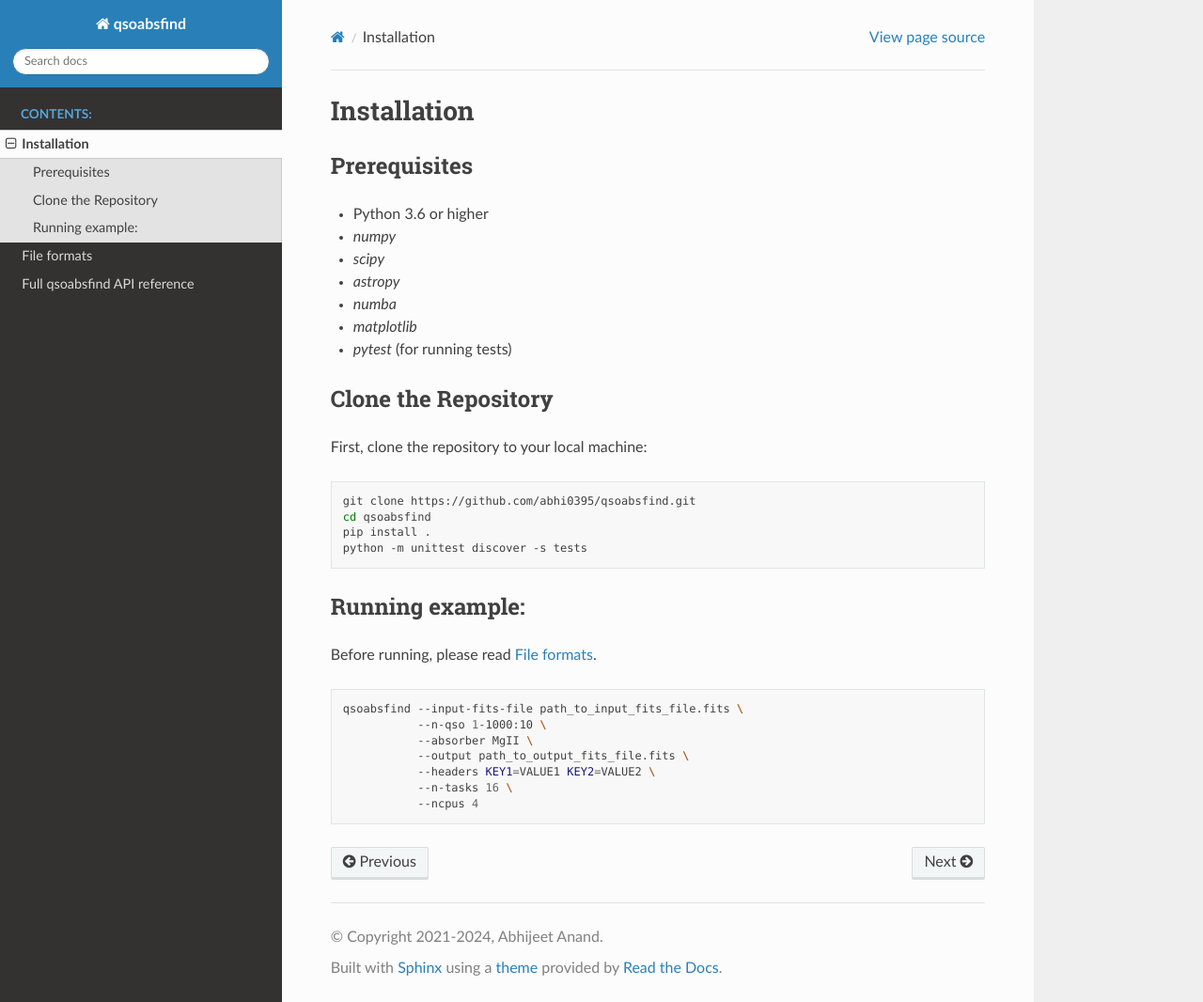
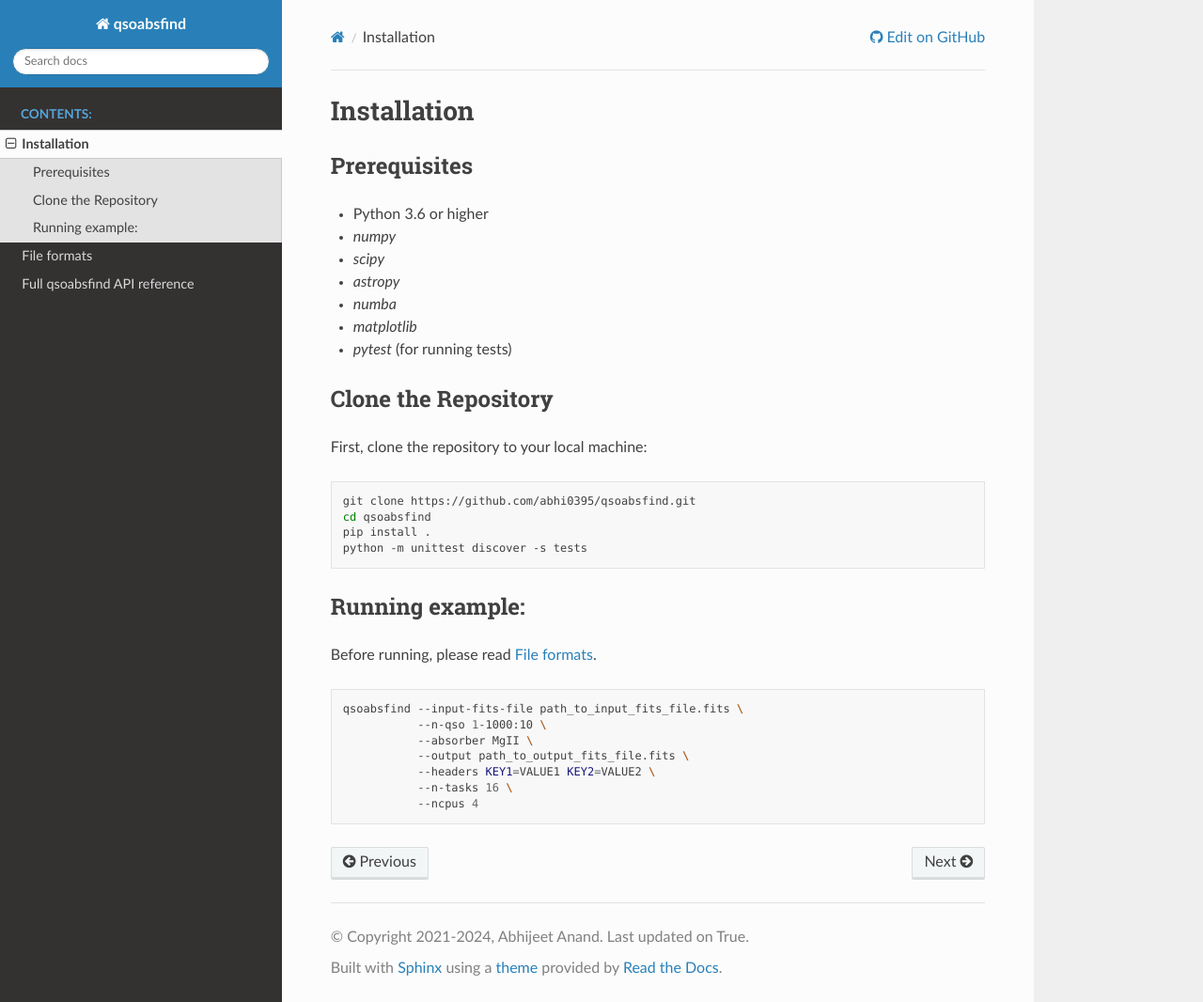
Before and after one commit to abhi0395/qsoabsfind, a Sphinx documentation site: the page built from docs/installation.rst, in a window 1280 px wide and 1066 px high. Shown: the whole window at 94% size. Built offline with Sphinx 7.4.7 and the Read the Docs theme 2.0.0, drawn with Linux system fonts in a browser that asks for light colours.

```diff
--- a/docs/conf.py
+++ b/docs/conf.py
@@ -13,6 +13,13 @@
 html_context = {
     'current_year': datetime.now().year,
 }
+
+html_context = {
+  "display_github": True, # Add 'Edit on Github' link instead of 'View page source'
+  "last_updated": True,
+  "commit": False,
+}
+
 
 extensions = [
     'sphinx.ext.autodoc',
@@ -40,12 +47,12 @@
 napoleon_use_param = True
 napoleon_use_rtype = True
 
-def run_custom_script(app, exception):
-    if exception is None:
-        # Path to your custom script
-        script_path = os.path.abspath(os.path.join(os.path.dirname(__file__), 'update_index.py'))
-        # Running the script
-        subprocess.run(['python', script_path], check=True)
-
-def setup(app):
-    app.connect('build-finished', run_custom_script)
+# def run_custom_script(app, exception):
+#     if exception is None:
+#         # Path to your custom script
+#         script_path = os.path.abspath(os.path.join(os.path.dirname(__file__), 'update_index.py'))
+#         # Running the script
+#         subprocess.run(['python', script_path], check=True)
+#
+# def setup(app):
+#     app.connect('build-finished', run_custom_script)
```
